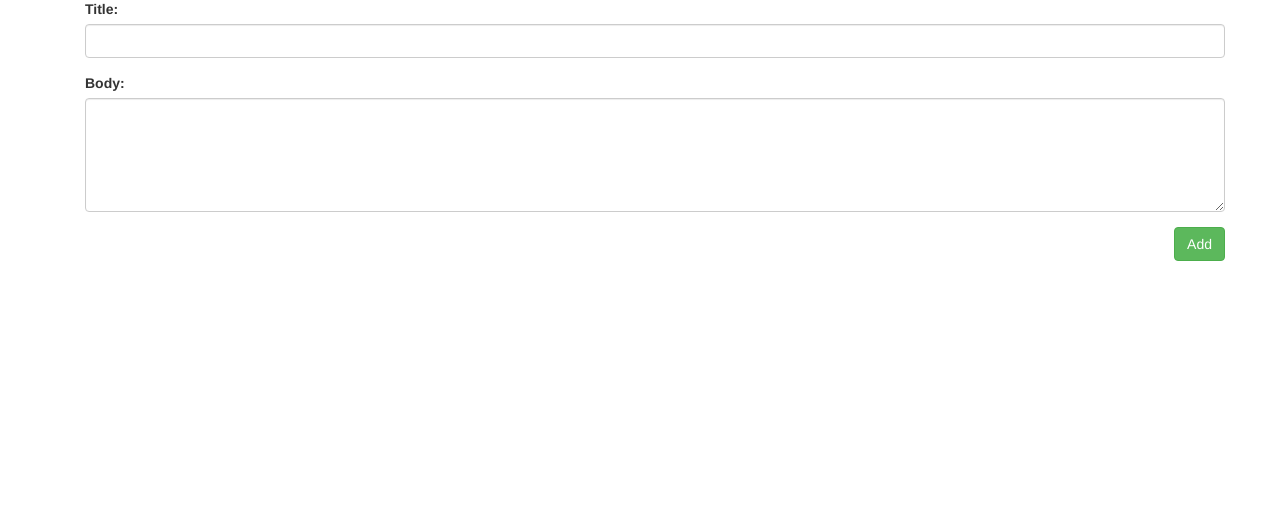
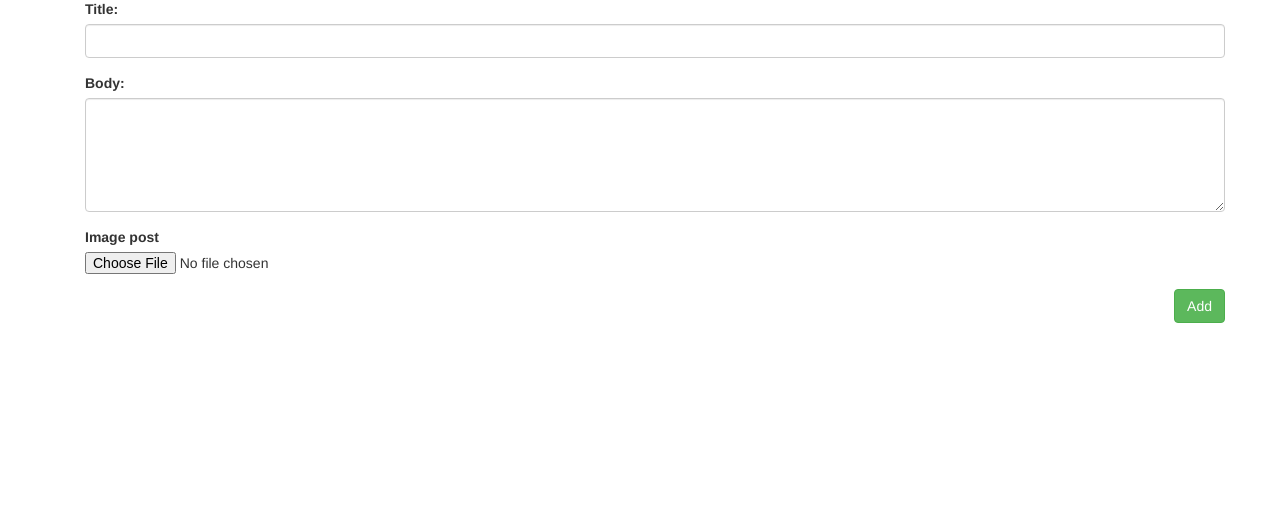
Before and after one commit to kaiocesar/auth-flask, a Flask app: page /admin/article-add in a window 1280 px wide. Shown: the part 191-705 px from the top of the page. Run offline with Flask 2, Linux system fonts and the light colour scheme; some libraries are stand-ins or nearby versions.

Commit message:
Upload images

```diff
--- a/app.py
+++ b/app.py
@@ -1,8 +1,15 @@
-from flask import Flask, request, render_template, redirect
+#!/usr/bin/env python
+# coding: utf-8
+
+import os
+from werkzeug import secure_filename
+from flask import Flask, request, render_template, redirect, url_for, current_app
 from db import Articles
 
+
 app = Flask(__name__, static_url_path='')
-
+PROJECT_ROOT = os.path.abspath(os.path.dirname(__file__))
+app.config['MEDIA_ROOT'] = os.path.join(PROJECT_ROOT, 'media_files')
 
 @app.route("/")
 def index():
@@ -35,6 +42,13 @@ def addArticle():
 
 	if request.method == "POST":
 		datas = request.form.to_dict()
+		image = request.files.get('image')
+		if image:
+			filename = secure_filename(image.filename)
+			path = os.path.join(current_app.config['MEDIA_ROOT'], filename)
+			image.save(path)
+			datas['image'] = filename
+
 		new_article = Articles.insert(datas)
 		flashMessage = True
 
--- a/templates/admin/articles/add.html
+++ b/templates/admin/articles/add.html
@@ -10,7 +10,7 @@
 		</div>
 	{% endif %}
 
-	<form method="post" action="/admin/article-add" class="form">
+	<form method="post" action="/admin/article-add" class="form" enctype="multipart/form-data">
 		<div class="form-group">
 			<label>Title:</label>
 			<input type="text" name="title" class="form-control"></input>
@@ -19,6 +19,10 @@
 			<label>Body:</label>
 			<textarea class="form-control" name="body" rows="5"></textarea>
 		</div>
+		<div class="form-group">
+			<label for="exampleInputFile">Image post</label>
+		    <input type="file" name="image">
+		</div>
 		<button class="btn btn-default btn-success pull-right">Add</button>
 	</form>
 </div>
```
Also changed, not shown: media_files/images_1.jpg (added), 2 other files.
